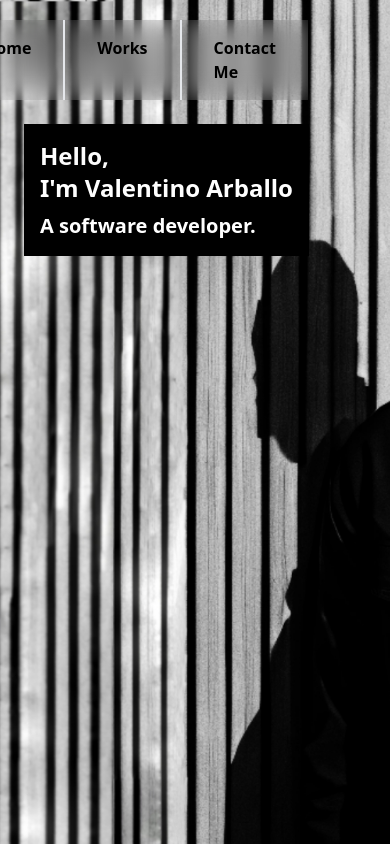
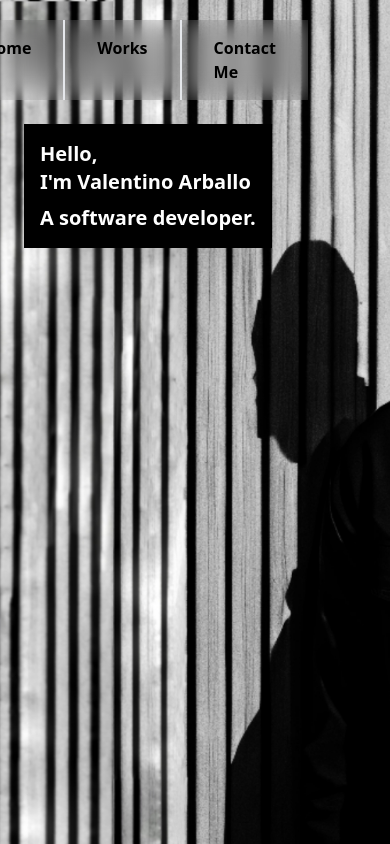
Before and after one commit to valentinoarballo/portfolio, a plain HTML site: page index.html in a window 390 px wide. Drawn offline with nearby package versions, Linux system fonts and the light colour scheme.

Commit message:
responsive home

```diff
--- a/home.html
+++ b/home.html
@@ -1,15 +1,15 @@
 <section class="ml-6 p-4 md:mt-24 mt-6 md:items-center h-3/4  bg-black inline-block
  text-white text-left flex-wrap">
 
-    <p class="bg-black md:text-8xl text-2xl font-black inline-block md:mb-0  drop-shadow-2xl">
+    <p class="bg-black 2xl:text-8xl xl:text-6xl lg:text-4xl md:text-2xl text-xl font-black inline-block md:mb-0  drop-shadow-2xl">
         Hello,
     </p>
     <br>
-    <p class="bg-black md:text-8xl text-2xl font-black mb-2 md:mb-0 drop-shadow-2xl inline-block">
+    <p class="bg-black 2xl:text-8xl xl:text-6xl lg:text-4xl md:text-2xl text-xl font-black mb-2 md:mb-0 drop-shadow-2xl inline-block">
         I'm Valentino Arballo
     </p>
     <br>
-    <p class="bg-black md:text-4xl text-xl font-semibold drop-shadow-2xl inline-block">
+    <p class="bg-black xl:text-4xl lg:text-2xl text-xl font-semibold drop-shadow-2xl inline-block">
         A software developer.
     </p>
 </section>
```
